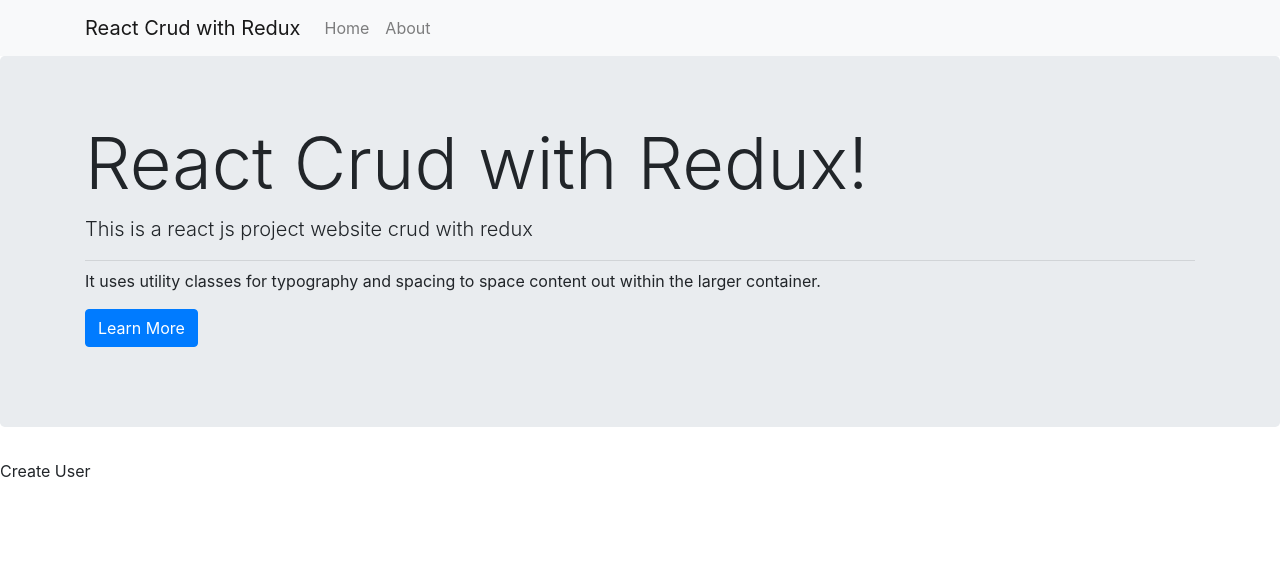
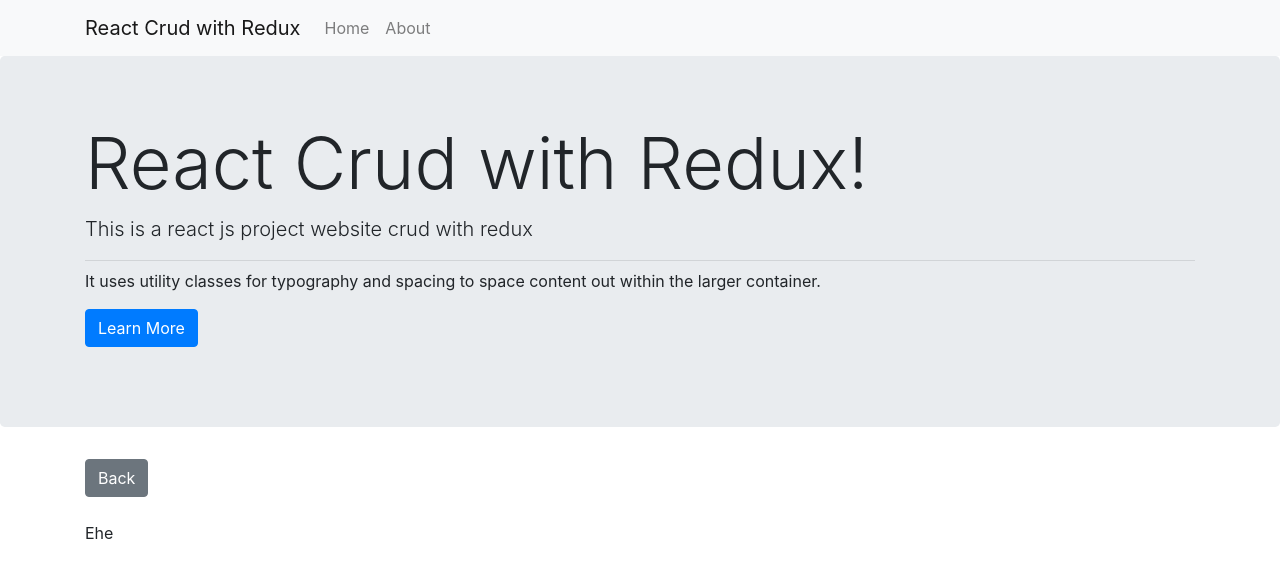
Before and after one commit to azukhrufy/crudReact, a React (Create React App) app: page /create in a window 1280 px wide. Shown: the top 578 px of the page. Built offline with nearby package versions, Linux system fonts and the light colour scheme.

Commit message:
feat(create) : new layout(Create Update Details), add router-dom

```diff
--- a/src/App.js
+++ b/src/App.js
@@ -2,7 +2,6 @@ import React, { Component } from "react";
 import { BrowserRouter, Route} from "react-router-dom";
 import JumbotronComponent from "./components/JumbotronComponent";
 import NavbarComponent from "./components/NavbarComponent";
-import { UsersTableComponent } from "./components/UsersTableComponent";
 import HomeLayout from "./Layouts/HomeLayout";
 import CreateUserLayout from "./Layouts/CreateUserLayout";
 import EditUserLayout from "./Layouts/EditUserLayout";
--- a/src/Layouts/CreateUserLayout.js
+++ b/src/Layouts/CreateUserLayout.js
@@ -1,10 +1,16 @@
 import React, { Component } from 'react'
+import { Container } from 'reactstrap'
+import BackComponent from '../components/BackComponent'
 
 export default class CreateUserLayout extends Component {
     render() {
         return (
             <div>
-                <p>Create User</p>
+                <Container>
+                    <BackComponent />
+                    <br />
+                    <p>Ehe</p>
+                </Container>
             </div>
         )
     }
--- /dev/null
+++ b/src/components/BackComponent.js
@@ -0,0 +1,19 @@
+import React from "react";
+import { Link } from "react-router-dom";
+import { Button, Col, Row } from "reactstrap";
+
+const BackComponent = () => {
+  return (
+    <div>
+      <Row>
+        <Col>
+          <Link to="/">
+            <Button>Back</Button>
+          </Link>
+        </Col>
+      </Row>
+    </div>
+  );
+};
+
+export default BackComponent;
--- a/src/components/UsersTableComponent.js
+++ b/src/components/UsersTableComponent.js
@@ -4,7 +4,7 @@ import React from "react";
 import BootstrapTable from "react-bootstrap-table-next";
 import { Button, Container } from "reactstrap";
 import ToolkitProvider, { Search } from "react-bootstrap-table2-toolkit";
-import paginationFactory from 'react-bootstrap-table2-paginator';
+import paginationFactory from "react-bootstrap-table2-paginator";
 import { Link } from "react-router-dom";
 
 const { SearchBar } = Search;
@@ -42,7 +42,7 @@ const columns = [
     formatter: (rowContent, row) => {
       return (
         <div style={{ display: "flex", justifyContent: "space-around" }}>
-          <Link to={"edit/"+row.id}>
+          <Link to={"edit/" + row.id}>
             <Button color="primary">
               <FontAwesomeIcon icon={faEdit} />
             </Button>
@@ -50,7 +50,7 @@ const columns = [
           <Button color="danger">
             <FontAwesomeIcon icon={faTrash} />
           </Button>
-          <Link to={"detail/"+row.id}>
+          <Link to={"detail/" + row.id}>
             <Button color="secondary">
               <FontAwesomeIcon icon={faInfo} />
             </Button>
@@ -76,15 +76,26 @@ export const UsersTableComponent = (props) => {
         columns={columns}
         defaultSorted={defaultSorted}
         search
-
       >
         {(props) => (
           <div>
+            <div className="Row">
               <div className="float-right">
                 <SearchBar {...props.searchProps} placeholder="Search ..." />
               </div>
+              <div className="float-left">
+              <Link to={"create"}>
+                <Button>
+                  Create
+                </Button>
+              </Link>
+              </div>
+            </div>
 
-            <BootstrapTable {...props.baseProps} pagination={ paginationFactory() }/>
+            <BootstrapTable
+              {...props.baseProps}
+              pagination={paginationFactory()}
+            />
           </div>
         )}
       </ToolkitProvider>
```
Lines whose indentation alone changed are shown as unchanged.
